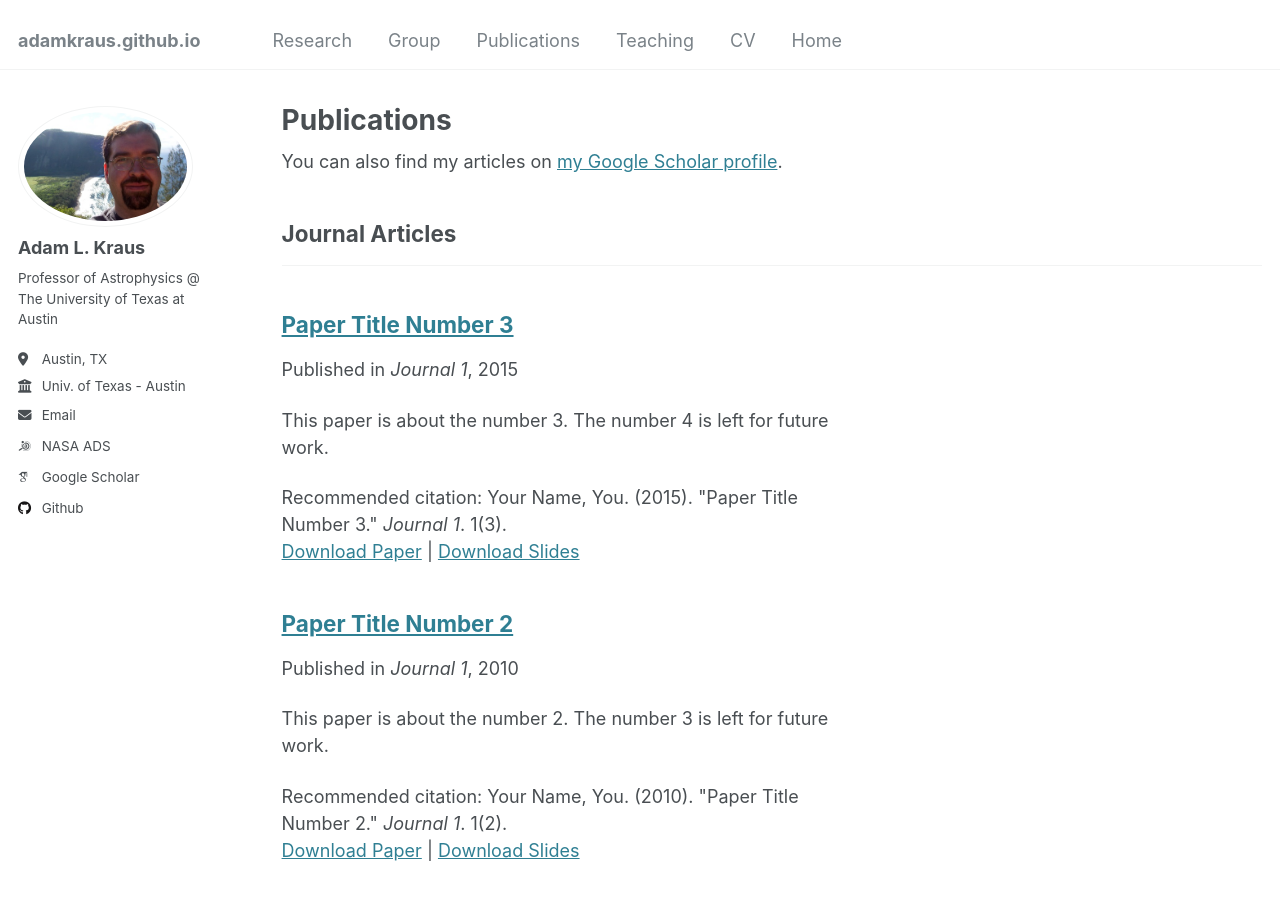
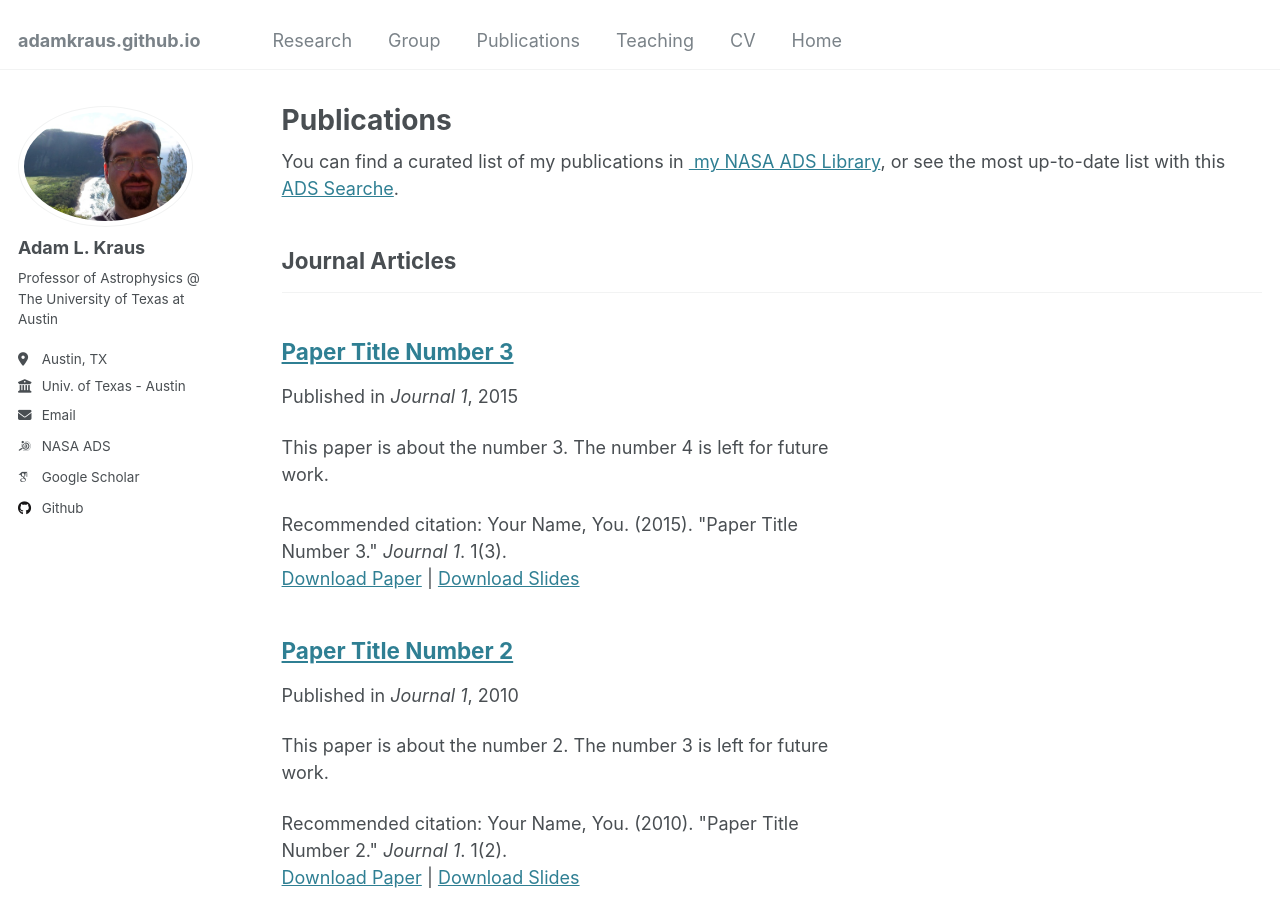
Before and after one commit to adamkraus/adamkraus.github.io, a Jekyll site: the page built from _pages/publications.html, in a window 1280 px wide and 900 px high. Built offline with Jekyll 4.4.1, drawn with Linux system fonts in a browser that asks for light colours; some web fonts are replaced.

Commit message:
Update publications.html

```diff
--- a/_pages/publications.html
+++ b/_pages/publications.html
@@ -6,7 +6,7 @@ author_profile: true
 ---
 
 {% if site.author.googlescholar %}
-  <div class="wordwrap">You can also find my articles on <a href="{{site.author.googlescholar}}">my Google Scholar profile</a>.</div>
+  <div class="wordwrap">You can find a curated list of my publications in <a href="https://ui.adsabs.harvard.edu/user/libraries/fAx1cVlbQ56q6k5OZc6hKA"> my NASA ADS Library</a>, or see the most up-to-date list with this <a href="{{site.author.ads}}">ADS Searche</a>.</div>
 {% endif %}
 
 {% include base_path %}
```
